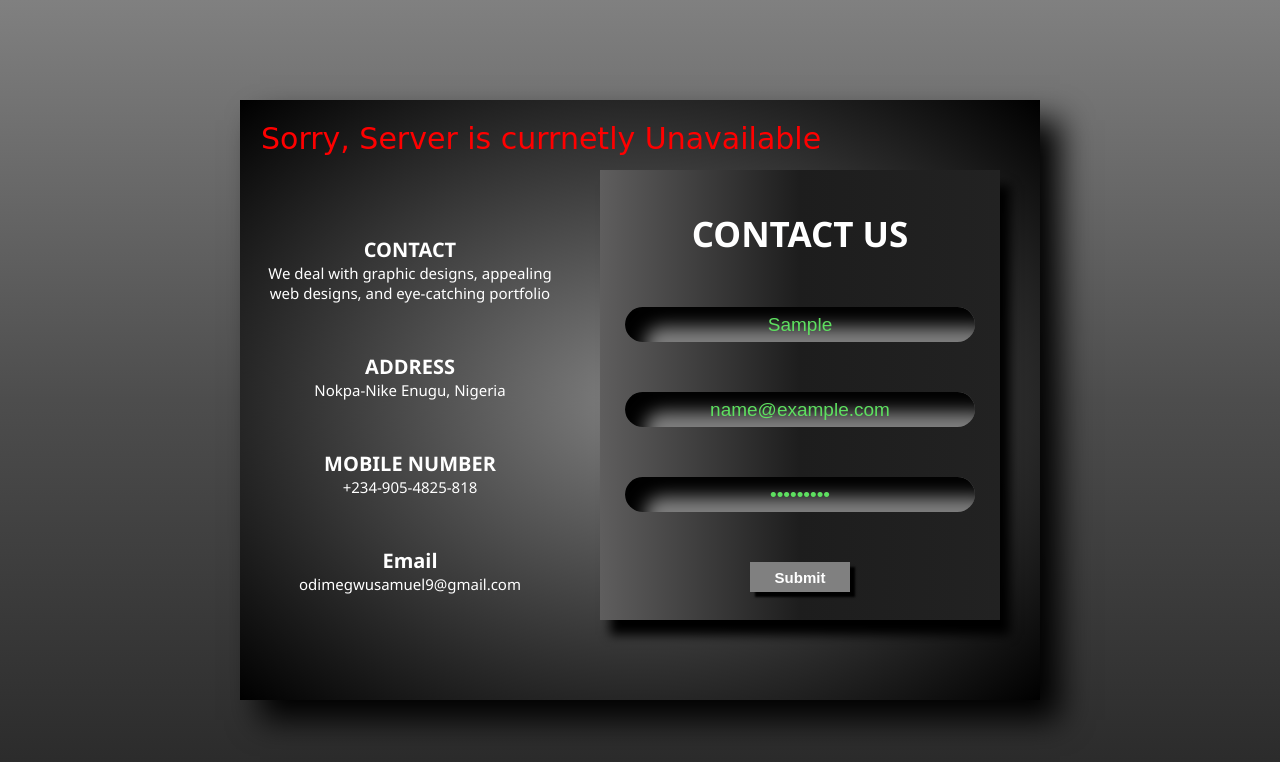
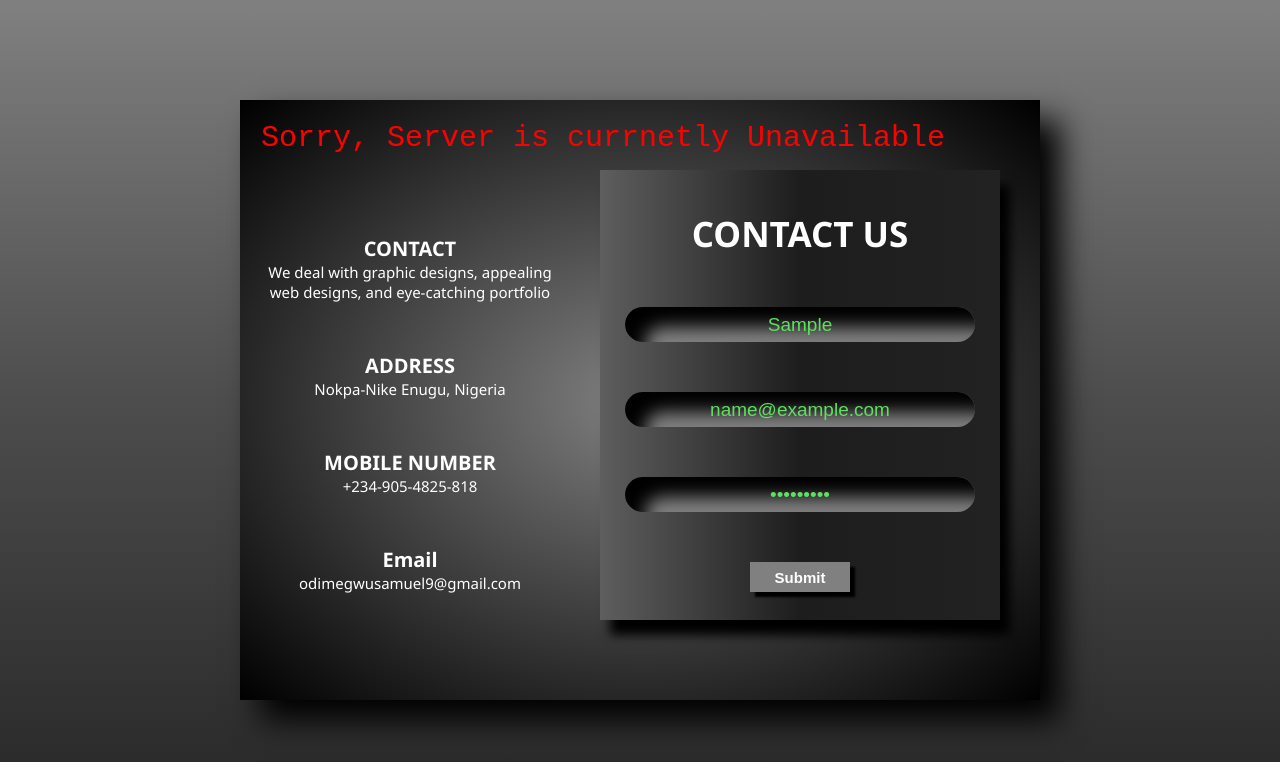
Before and after one commit to SamuelOdimegwu/Project91939, a plain HTML site: page index.html in a window 1280 px wide. Both pictures are taken after typing "Sample", "name@example.com", "Sample123" into the empty fields and a click on the button "Submit". Drawn offline with Linux system fonts and the light colour scheme; a web font is replaced by a local one.

Commit message:
Javascript changes

```diff
--- a/index.html
+++ b/index.html
@@ -51,8 +51,8 @@
         let logo = document.getElementById("logo")
         button.onclick = function alert() {
             logo.innerHTML = `Sorry, Server is currnetly Unavailable`;
-            logo.style = "Color: red";
-
+            logo.style.color = "red";
+            logo.style.fontFamily = "monospace";
         }
     }
 
```
